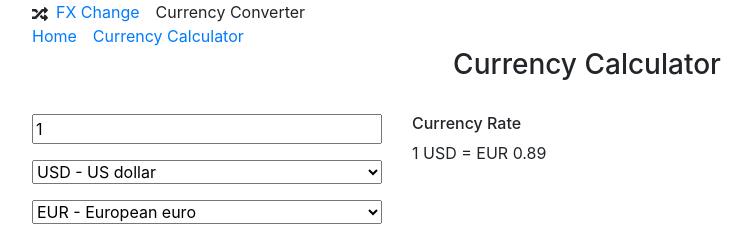
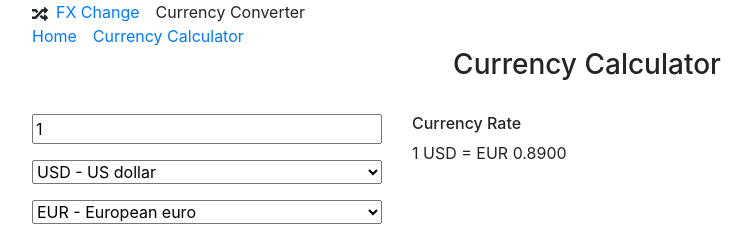
Before and after one commit to JaymesPhimmachack/currency-converter, a React (Create React App) app: page /currency-calculator in a window 1280 px wide. Shown: the top 233 px of the page, without its empty margins (53-805 px from the left). Built offline with nearby package versions, Linux system fonts and the light colour scheme; no server answers.

Commit message:
Update rates decimal point to 4 place

```diff
--- a/src/CurrencyCalculator.js
+++ b/src/CurrencyCalculator.js
@@ -47,7 +47,7 @@ class CurrencyCalculator extends React.Component {
                 </div>
                 <div className="col-xs-12 col-md-8 mt-4 vh-100">
                     <h6>Currency Rate</h6>
-                    <span>{this.state.unit} {this.state.baseCurrency}</span>  = <span>{this.state.crossCurrency} {this.state.rate * this.state.unit}</span>
+                    <span>{this.state.unit} {this.state.baseCurrency}</span>  = <span>{this.state.crossCurrency} {(this.state.rate * this.state.unit).toFixed(4)}</span>
                 </div>
 
         </div>
--- a/src/ExchangeRate.js
+++ b/src/ExchangeRate.js
@@ -70,7 +70,7 @@ class ExchangeRate extends React.Component {
               rateList.push(
                <tr key={rate}>
                 <td>{this.state.currencyNames[rate]}</td>
-                <td>{this.state.rates[rate].toFixed(2) * this.state.unit}</td>
+                <td>{(this.state.rates[rate] * this.state.unit).toFixed(4)}</td>
                </tr>
               );
              }
```
